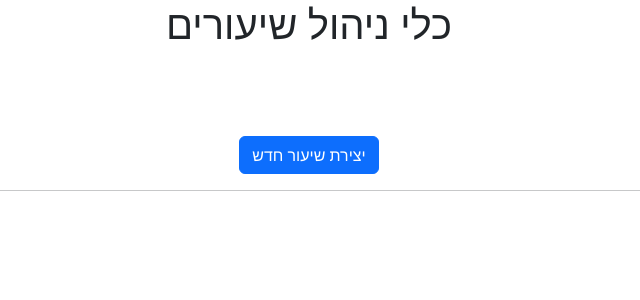
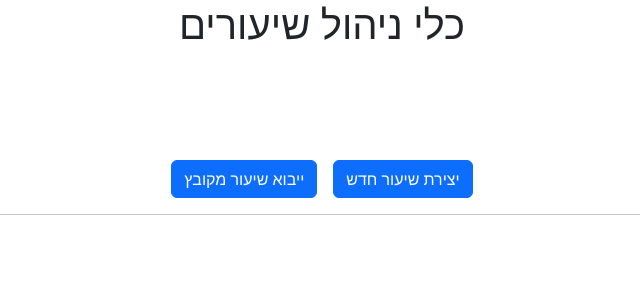
Before and after one commit to DevShai/ad6-lessons-tool, a React (Create React App) app: page / in a window 1280 px wide. Shown: the top 300 px of the page, without its empty margins (402-1042 px from the left). Built offline with nearby package versions, Linux system fonts and the light colour scheme.

Commit message:
added json importing of lessons

```diff
--- a/src/pages/MainPage.jsx
+++ b/src/pages/MainPage.tsx
@@ -1,14 +1,15 @@
 import LessonsList from '../components/LessonsList';
 import NewLessonDialog from '../components/NewLessonDialog';
-import { Button } from 'react-bootstrap';
+import { Button, Container, Form, FormLabel } from 'react-bootstrap';
 import { useEffect, useState } from 'react';
 import EditLesson from '../components/EditLesson';
 import '../styles/MainPage.css'
+import React from 'react';
 
 export default function MainPage() {
 
     const [modalVisible, setModalVisible] = useState(false);
-    const [lessonsList, setLessonsList] = useState()
+    const [lessonsList, setLessonsList] = useState([])
     const [editedLessonIdx, setEditedLessonIdx] = useState(-1)
 
     const retrieveLessons = function () {
@@ -51,6 +52,7 @@ export default function MainPage() {
         newList.push(lessonData)
         setLessonsList(newList)
         saveLessons(newList, false)
+        setEditedLessonIdx(newList.length - 1)
     }
 
     const deleteLesson = function (idx) {
@@ -59,6 +61,7 @@ export default function MainPage() {
             newList.splice(idx, 1)
             setLessonsList(newList)
             saveLessons(newList, false)
+            setEditedLessonIdx(-1)
         }
     }
 
@@ -93,8 +96,21 @@ export default function MainPage() {
         }
     }
 
+    const importLesson = function (file: File) {
+
+        const onReaderLoad = (e) => {
+            var obj = JSON.parse(e.target.result)
+            addNewLesson(obj)
+        }
+
+        var reader = new FileReader()
+        reader.onload = onReaderLoad
+        reader.readAsText(file)
+    }
+
     return (
         <div className="MainPage">
+            <Container>
                 <h1>כלי ניהול שיעורים</h1>
                 <NewLessonDialog
                     visible={modalVisible}
@@ -107,8 +123,23 @@ export default function MainPage() {
                     deleteLesson={deleteLesson}
                     editLesson={setEditedLessonIdx}
                     exportLesson={exportLesson} />
+            </Container>
+            <br />
+            <Container style={{ gap: "1rem", display: "inline-flex", justifyContent: "center" }}>
+                <Button
+                    onClick={() => setModalVisible(true)}>יצירת שיעור חדש</Button>
+                <Form.Control
+                    type={"file"}
+                    id={"importLessonBtn"}
+                    accept="application/json"
+                    onChange={(e) => importLesson((e.target as HTMLInputElement).files[0])}
+                    hidden />
+                <Button
+                    as={FormLabel as any}
+                    for="importLessonBtn"
+                    style={{ marginBottom: 0 }}>ייבוא שיעור מקובץ</Button>
 
-            <Button onClick={() => setModalVisible(true)}>יצירת שיעור חדש</Button>
+            </Container>
 
             <br /><hr /><br />
             {getLessonEditor()}
```
Lines whose indentation alone changed are shown as unchanged.
